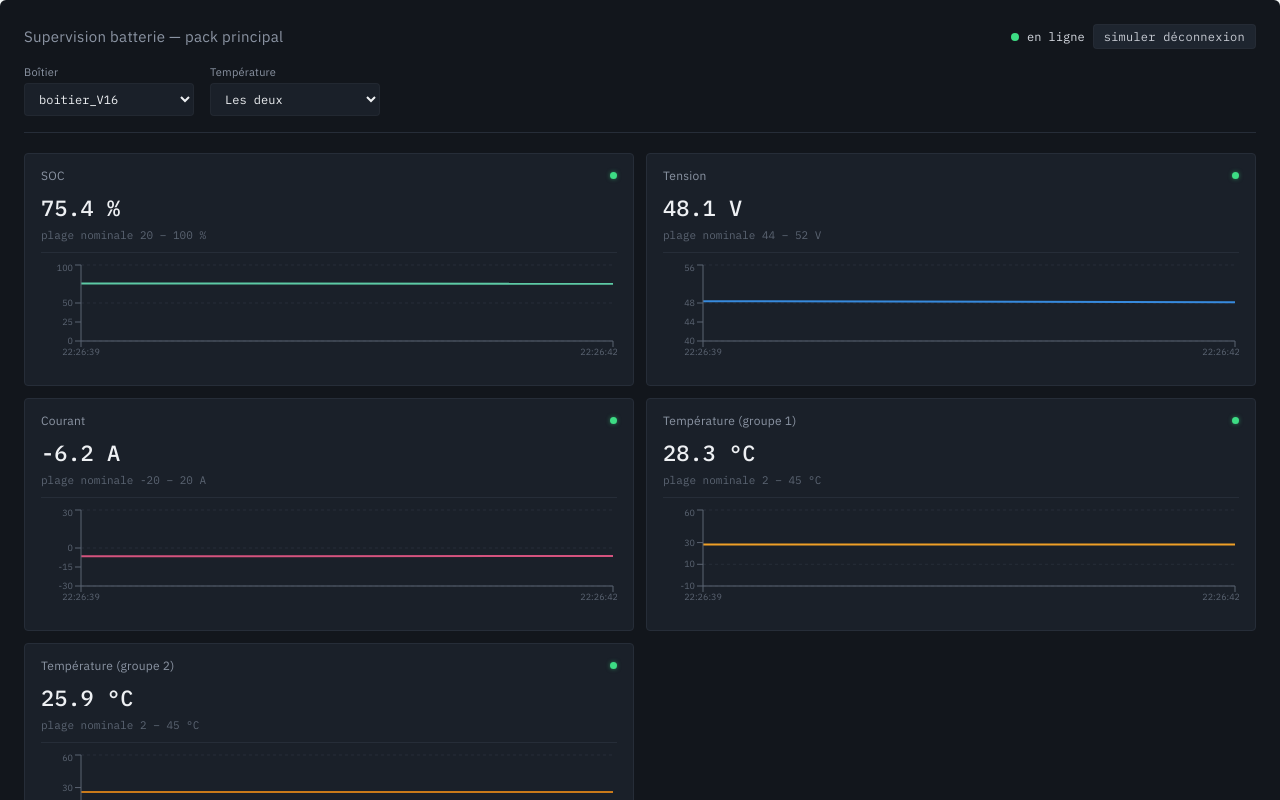
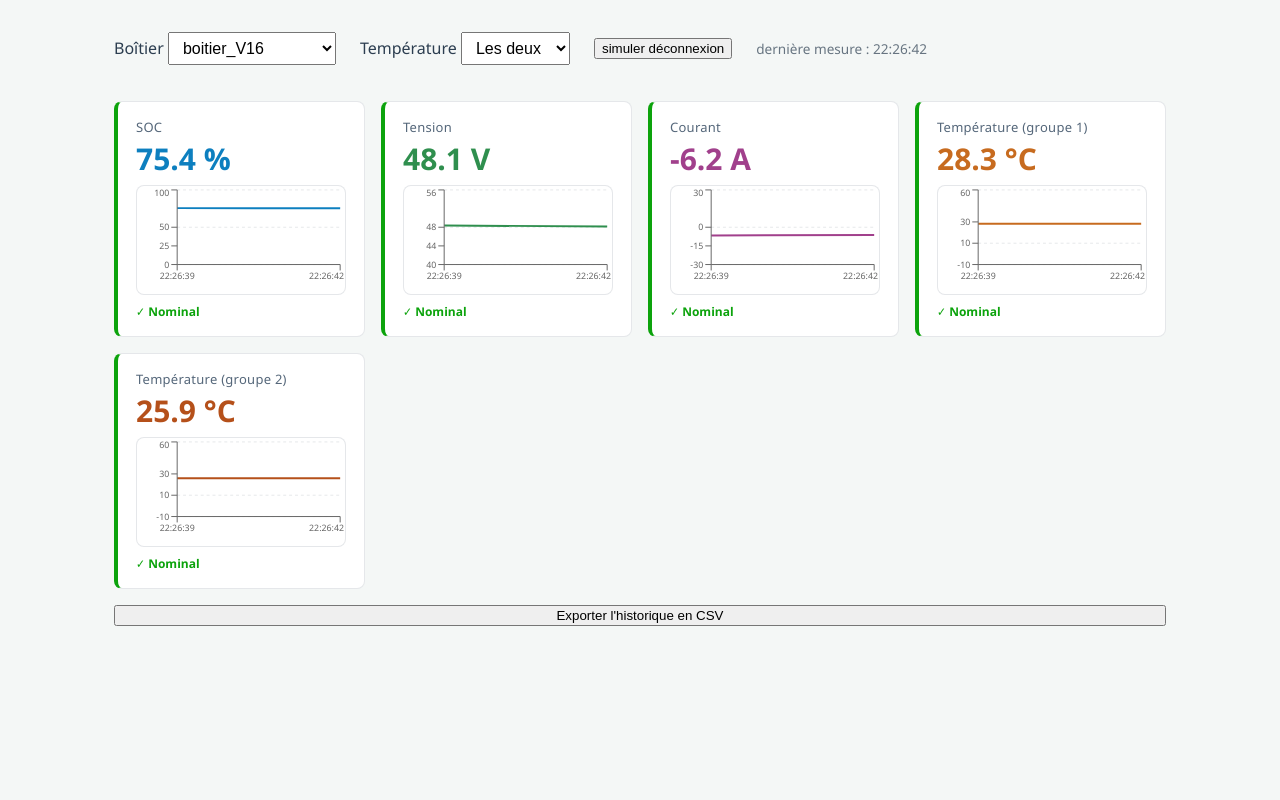
Before and after one commit to lbeanou2007-crypto/omega-power, a React (Vite) app: page / in a window 1280 px wide. Shown: the top 800 px of the page. Built offline with nearby package versions, Linux system fonts and the light colour scheme.

Commit message:
modification du App.jsx to add allmetric

```diff
--- a/src/App.jsx
+++ b/src/App.jsx
@@ -8,13 +8,14 @@ import {
   Tooltip,
   ResponsiveContainer,
 } from "recharts";
+import "./App.css";
 
 const LIMITS = {
-  soc: { min: 20, max: 100, floor: 0, ceil: 100 },
-  tension: { min: 44, max: 52, floor: 40, ceil: 56 },
-  courant: { min: -20, max: 20, floor: -30, ceil: 30 },
-  temp1: { min: 2, max: 45, floor: -10, ceil: 60 },
-  temp2: { min: 2, max: 45, floor: -10, ceil: 60 },
+  soc: { min: 20, max: 100, floor: 0, ceil: 100, color: "#0d7fbf" },
+  tension: { min: 44, max: 52, floor: 40, ceil: 56, color: "#2f8f4e" },
+  courant: { min: -20, max: 20, floor: -30, ceil: 30, color: "#a1408c" },
+  temp1: { min: 2, max: 45, floor: -10, ceil: 60, color: "#c76b1f" },
+  temp2: { min: 2, max: 45, floor: -10, ceil: 60, color: "#b5501a" },
 };
 
 const BOITIERS = ["boitier_V16", "boitier_BMS_V14", "boitier_V16+MAC"];
@@ -45,8 +46,10 @@ export default function App() {
     temp2: 26.1,
   });
   const [history, setHistory] = useState([]);
+  const [lastUpdate, setLastUpdate] = useState(null);
 
   useEffect(() => {
+    if (!connected) return undefined;
     const id = setInterval(() => {
       setData((prev) => {
         const next = {
@@ -56,20 +59,22 @@ export default function App() {
           temp1: stepValue(prev.temp1, "temp1", (Math.random() - 0.5) * 0.5),
           temp2: stepValue(prev.temp2, "temp2", (Math.random() - 0.5) * 0.5),
         };
-        const point = { time: new Date().toLocaleTimeString("fr-FR"), ...next };
+        const now = new Date();
+        const point = { time: now.toLocaleTimeString("fr-FR"), ...next };
         setHistory((prevHistory) => [...prevHistory, point].slice(-20));
+        setLastUpdate(now);
         return next;
       });
     }, 2500);
     return () => clearInterval(id);
-  }, []);
+  }, [connected]);
 
   const allMetrics = [
-    { key: "soc", label: "SOC", unit: "%", value: data.soc, color: "#5dcaa5", ...LIMITS.soc },
-    { key: "tension", label: "Tension", unit: "V", value: data.tension, color: "#378add", ...LIMITS.tension },
-    { key: "courant", label: "Courant", unit: "A", value: data.courant, color: "#d4537e", ...LIMITS.courant },
-    { key: "temp1", label: "Température (groupe 1)", unit: "°C", value: data.temp1, color: "#ef9f27", ...LIMITS.temp1 },
-    { key: "temp2", label: "Température (groupe 2)", unit: "°C", value: data.temp2, color: "#c97a1a", ...LIMITS.temp2 },
+    { key: "soc", label: "SOC", unit: "%", value: data.soc, ...LIMITS.soc },
+    { key: "tension", label: "Tension", unit: "V", value: data.tension, ...LIMITS.tension },
+    { key: "courant", label: "Courant", unit: "A", value: data.courant, ...LIMITS.courant },
+    { key: "temp1", label: "Température (groupe 1)", unit: "°C", value: data.temp1, ...LIMITS.temp1 },
+    { key: "temp2", label: "Température (groupe 2)", unit: "°C", value: data.temp2, ...LIMITS.temp2 },
   ];
 
   const metrics = allMetrics.filter((m) => {
@@ -77,8 +82,6 @@ export default function App() {
     if (m.key === "temp2") return tempMode === "Groupe 2" || tempMode === "Les deux";
     return true;
   });
-
-  const anyCrit = metrics.some((m) => statusOf(m.value, m.min, m.max) === "crit");
 
   function exportToCSV() {
     const headers = ["Heure", ...metrics.map((m) => `${m.label} (${m.unit})`)];
@@ -97,120 +100,59 @@ export default function App() {
   }
 
   return (
-    <div
-      style={{
-        fontFamily: "'IBM Plex Sans', system-ui, sans-serif",
-        background: "#12161c",
-        color: "#d7dbe2",
-        padding: "24px",
-        borderRadius: "6px",
-        minHeight: "560px",
-      }}
-    >
-      <style>{`
-        @import url('https://fonts.googleapis.com/css2?family=IBM+Plex+Sans:wght@400;500&family=IBM+Plex+Mono:wght@400;500&display=swap');
-        .bd-header { display:flex; align-items:center; justify-content:space-between; margin-bottom:16px; flex-wrap:wrap; gap:12px; }
-        .bd-title { font-size:15px; letter-spacing:0.02em; color:#8b94a3; margin:0; }
-        .bd-status { display:flex; align-items:center; gap:8px; font-family:'IBM Plex Mono', monospace; font-size:12px; }
-        .bd-dot { width:8px; height:8px; border-radius:50%; }
-        .bd-controls { display:flex; align-items:center; gap:16px; flex-wrap:wrap; margin-bottom:20px; padding-bottom:16px; border-bottom:1px solid #262d38; }
-        .bd-field { display:flex; flex-direction:column; gap:4px; }
-        .bd-field label { font-size:11px; color:#8b94a3; letter-spacing:0.02em; }
-        .bd-select { background:#1a2029; color:#eef0f3; border:1px solid #33394450; border-radius:4px; padding:7px 10px; font-family:'IBM Plex Mono', monospace; font-size:12px; min-width:170px; }
-        .bd-select:focus { outline:none; border-color:#3ddc8460; }
-        .bd-grid { display:grid; grid-template-columns:repeat(2, minmax(220px, 1fr)); gap:12px; margin-bottom:24px; }
-        .bd-card { background:#1a2029; border:1px solid #262d38; border-radius:4px; padding:14px 16px; position:relative; }
-        .bd-card.crit { border-color:#7a2f36; background:#241a1c; }
-        .bd-card-top { display:flex; align-items:center; justify-content:space-between; margin-bottom:10px; }
-        .bd-card-label { font-size:12px; color:#8b94a3; letter-spacing:0.02em; }
-        .bd-card-value { font-family:'IBM Plex Mono', monospace; font-size:22px; font-weight:500; color:#eef0f3; }
-        .bd-card-range { font-family:'IBM Plex Mono', monospace; font-size:11px; color:#5b6472; margin-top:6px; margin-bottom:10px; }
-        .bd-led { width:7px; height:7px; border-radius:50%; background:#3ddc84; box-shadow:0 0 4px #3ddc8480; }
-        .bd-led.crit { background:#f24b4b; box-shadow:0 0 4px #f24b4b80; }
-        .bd-mini-chart { margin-top:8px; border-top:1px solid #262d38; padding-top:8px; }
-        .bd-btn { margin-top:16px; background:#1e252f; color:#c8ccd4; border:1px solid #33394450; border-radius:4px; padding:9px 16px; font-family:'IBM Plex Mono', monospace; font-size:12px; cursor:pointer; letter-spacing:0.02em; }
-        .bd-btn:hover { background:#262e3a; border-color:#3ddc8460; }
-        .bd-btn:active { transform: translateY(1px); }
-      `}</style>
-
-      <div className="bd-header">
-        <p className="bd-title">Supervision batterie — pack principal</p>
-        <div className="bd-status">
-          <span className="bd-dot" style={{ background: connected ? "#3ddc84" : "#f24b4b" }} />
-          {connected ? "en ligne" : "hors ligne"}
-          <button
-            className="bd-btn"
-            style={{ marginTop: 0, padding: "4px 10px" }}
-            onClick={() => setConnected((c) => !c)}
-          >
-            {connected ? "simuler déconnexion" : "reconnecter"}
-          </button>
-        </div>
-      </div>
-
-      <div className="bd-controls">
-        <div className="bd-field">
-          <label htmlFor="boitier-select">Boîtier</label>
-          <select
-            id="boitier-select"
-            className="bd-select"
-            value={boitier}
-            onChange={(e) => setBoitier(e.target.value)}
-          >
+    <div className="ihm-dashboard">
+      <div className="selecteur">
+        <label>
+          Boîtier{" "}
+          <select value={boitier} onChange={(e) => setBoitier(e.target.value)}>
             {BOITIERS.map((b) => (
               <option key={b} value={b}>
                 {b}
               </option>
             ))}
           </select>
-        </div>
-        <div className="bd-field">
-          <label htmlFor="temp-select">Température</label>
-          <select
-            id="temp-select"
-            className="bd-select"
-            value={tempMode}
-            onChange={(e) => setTempMode(e.target.value)}
-          >
+        </label>
+        <label>
+          Température{" "}
+          <select value={tempMode} onChange={(e) => setTempMode(e.target.value)}>
             {TEMP_MODES.map((t) => (
               <option key={t} value={t}>
                 {t}
               </option>
             ))}
           </select>
-        </div>
+        </label>
+        <button type="button" onClick={() => setConnected((c) => !c)}>
+          {connected ? "simuler déconnexion" : "reconnecter"}
+        </button>
+        {lastUpdate && (
+          <span className="horodatage">
+            dernière mesure : {lastUpdate.toLocaleTimeString("fr-FR")}
+          </span>
+        )}
       </div>
 
-      <div className="bd-grid">
+      {!connected && (
+        <div className="erreur">Connexion au boîtier {boitier} interrompue.</div>
+      )}
+
       {metrics.map((m) => {
         const status = statusOf(m.value, m.min, m.max);
         return (
-            <div key={m.key} className={`bd-card ${status}`}>
-              <div className="bd-card-top">
-                <span className="bd-card-label">{m.label}</span>
-                <span className={`bd-led ${status}`} />
-              </div>
-              <div className="bd-card-value">
+          <div key={m.key} className={`metric-card ${status}`}>
+            <div>{m.label}</div>
+            <div style={{ "--couleur-texte": m.color }}>
               {m.value.toFixed(1)} {m.unit}
             </div>
-              <div className="bd-card-range">
-                plage nominale {m.min} – {m.max} {m.unit}
-              </div>
-              <div className="bd-mini-chart">
-                <ResponsiveContainer width="100%" height={110}>
+            <div style={{ width: "100%", height: 110, marginTop: 4 }}>
+              <ResponsiveContainer>
                 <LineChart data={history} margin={{ top: 4, right: 4, left: -20, bottom: 0 }}>
-                    <CartesianGrid stroke="#262d38" strokeDasharray="3 3" vertical={false} />
-                    <XAxis dataKey="time" stroke="#5b6472" tick={{ fontSize: 9, fill: "#5b6472" }} minTickGap={30} />
-                    <YAxis stroke="#5b6472" tick={{ fontSize: 9, fill: "#5b6472" }} domain={[m.floor, m.ceil]} />
+                  <CartesianGrid strokeDasharray="3 3" vertical={false} />
+                  <XAxis dataKey="time" tick={{ fontSize: 9 }} minTickGap={30} />
+                  <YAxis tick={{ fontSize: 9 }} domain={[m.floor, m.ceil]} />
                   <Tooltip
-                      contentStyle={{
-                        background: "#1a2029",
-                        border: "1px solid #262d38",
-                        fontSize: 11,
-                        fontFamily: "'IBM Plex Mono', monospace",
-                      }}
-                      labelStyle={{ color: "#8b94a3" }}
                     formatter={(v) => [`${v.toFixed(1)} ${m.unit}`, m.label]}
+                    labelFormatter={(l) => l}
                   />
                   <Line
                     type="monotone"
@@ -226,10 +168,9 @@ export default function App() {
           </div>
         );
       })}
-      </div>
 
-      <button className="bd-btn" onClick={exportToCSV} disabled={history.length === 0}>
-        exporter l'historique en csv{anyCrit ? " · alerte active" : ""}
+      <button onClick={exportToCSV} disabled={history.length === 0}>
+        Exporter l'historique en CSV
       </button>
     </div>
   );
```
Lines whose indentation alone changed are shown as unchanged.
